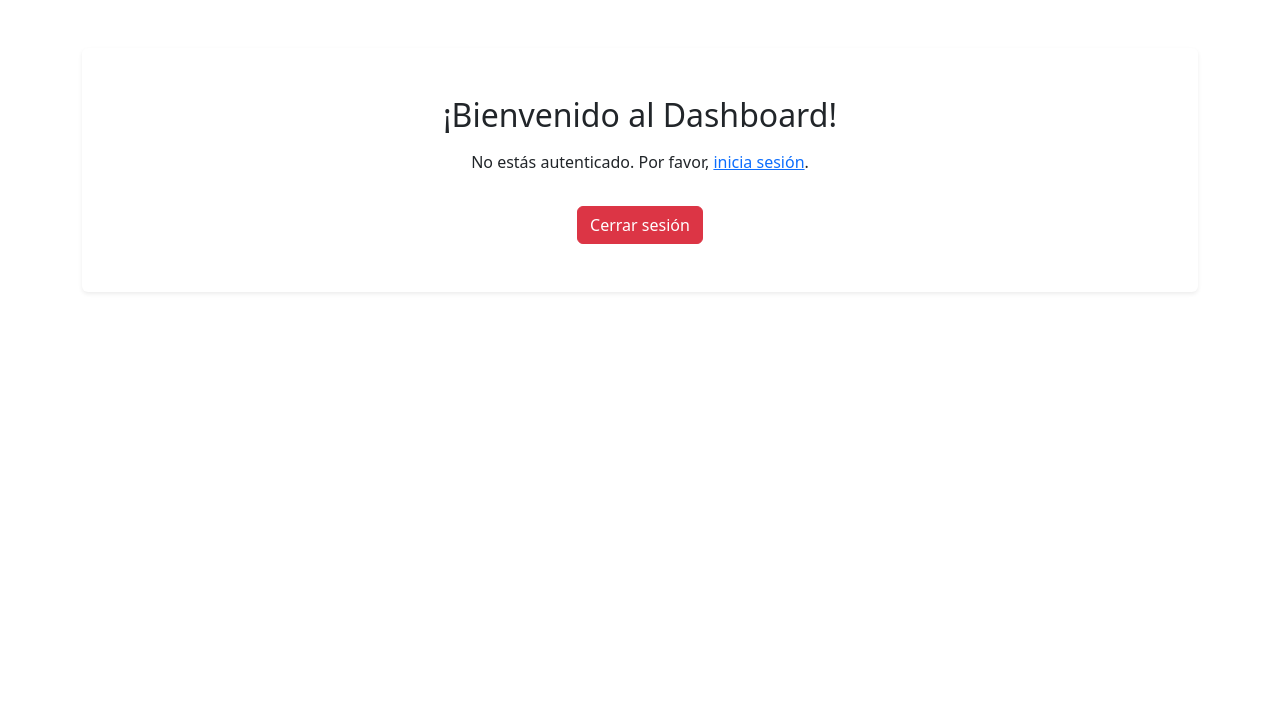
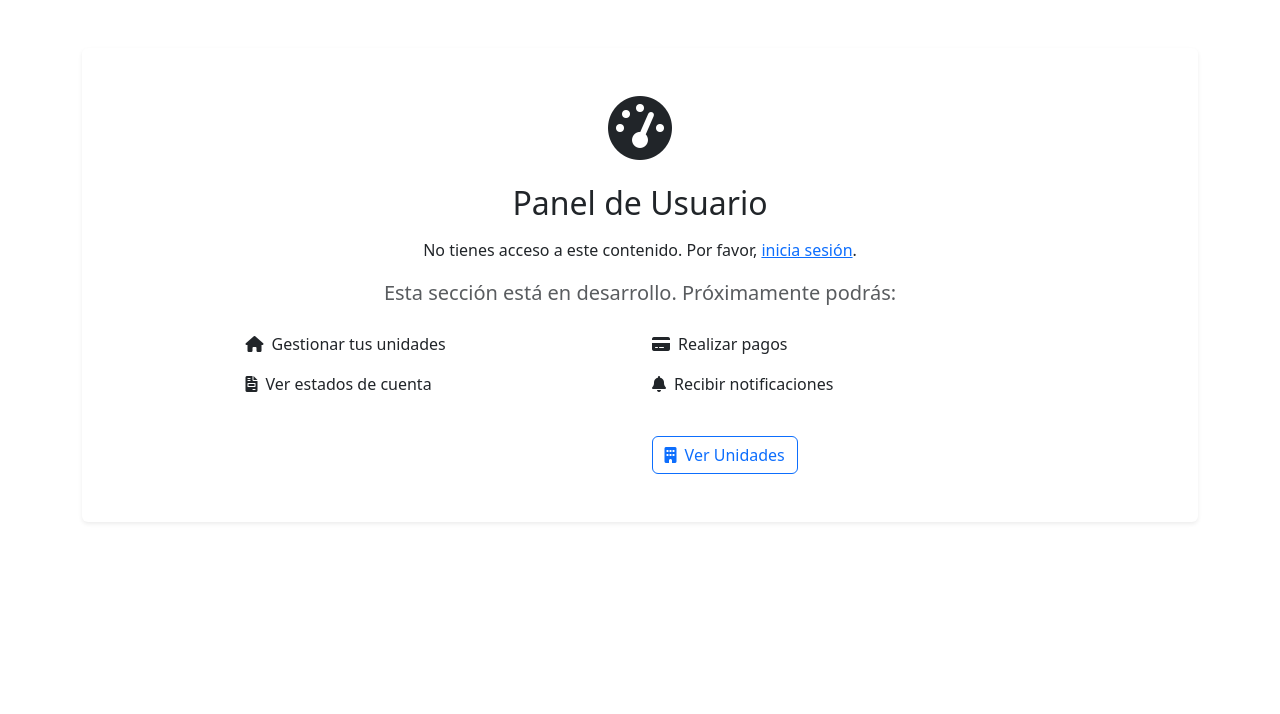
Before and after one commit to ginaproanio/condomanager, a Flask app: template app/templates/user/dashboard.html in a window 1280 px wide. Shown: the part 62-776 px from the top of the page. Run offline with Flask 3, Linux system fonts and the light colour scheme; the template is opened without the code that fills it, so the values that code supplies are empty.

Commit message:
correccion20

```diff
--- a/app/templates/user/dashboard.html
+++ b/app/templates/user/dashboard.html
@@ -8,14 +8,52 @@
         <div class="col">
             <div class="card border-0 shadow-sm">
                 <div class="card-body text-center py-5">
-                    <h2 class="text-primary mb-3">¡Bienvenido al Dashboard!</h2>
+                    <div class="text-primary mb-4">
+                        <i class="fas fa-tachometer-alt fa-4x"></i>
+                    </div>
+                    <h2 class="text-primary mb-3">Panel de Usuario</h2>
+
+                    {% if mensaje %}
+                    <div class="alert alert-info alert-dismissible fade show w-75 mx-auto" role="alert">
+                        <i class="fas fa-info-circle me-2"></i>{{ mensaje }}
+                        <button type="button" class="btn-close" data-bs-dismiss="alert"></button>
+                    </div>
+                    {% endif %}
+
                     {% if user %}
-                        <p>Hola, <strong>{{ user.name }}</strong> ({{ user.role }})</p>
-                        <p>Tu dashboard básico está funcionando.</p>
+                        <p>Bienvenido <strong>{{ user.name }}</strong> ({{ user.role }})</p>
+                        <p>Este es tu panel de usuario.</p>
                     {% else %}
-                        <p>No estás autenticado. Por favor, <a href="/login">inicia sesión</a>.</p>
+                        <p>No tienes acceso a este contenido. Por favor, <a href="/login">inicia sesión</a>.</p>
                     {% endif %}
-                    <a href="/logout" class="btn btn-danger mt-3">Cerrar sesión</a>
+
+                    <p class="lead text-muted mb-4">
+                        Esta sección está en desarrollo. Próximamente podrás:
+                    </p>
+
+                    <div class="row text-start w-75 mx-auto">
+                        <div class="col-md-6 mb-3">
+                            <i class="fas fa-home text-primary me-2"></i>Gestionar tus unidades
+                        </div>
+                        <div class="col-md-6 mb-3">
+                            <i class="fas fa-credit-card text-primary me-2"></i>Realizar pagos
+                        </div>
+                        <div class="col-md-6 mb-3">
+                            <i class="fas fa-file-invoice text-primary me-2"></i>Ver estados de cuenta
+                        </div>
+                        <div class="col-md-6 mb-3">
+                            <i class="fas fa-bell text-primary me-2"></i>Recibir notificaciones
+                        </div>
+                    </div>
+
+                    <div class="mt-4">
+                        <a href="/" class="btn btn-primary me-2">
+                            <i class="fas fa-arrow-left me-2"></i>Volver al Inicio
+                        </a>
+                        <a href="/unidades" class="btn btn-outline-primary">
+                            <i class="fas fa-building me-2"></i>Ver Unidades
+                        </a>
+                    </div>
                 </div>
             </div>
         </div>
```
